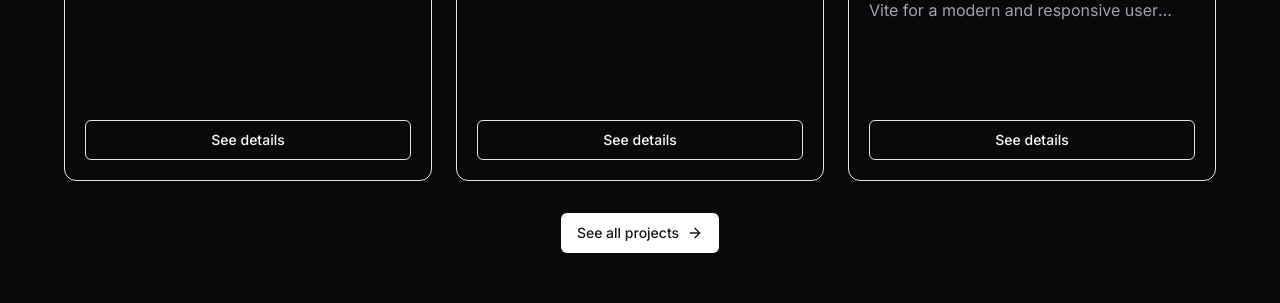
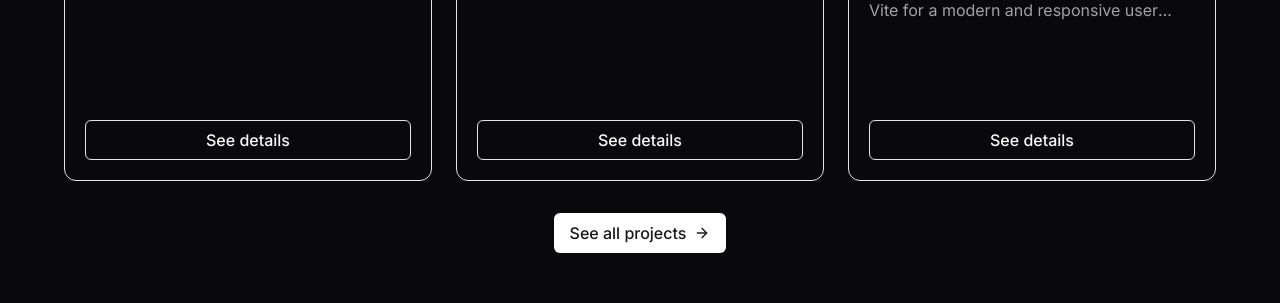
Before and after one commit to v-motta/portfolio-vmotta, a Next.js app: page / in a window 1280 px wide. Shown: the part 1040-1343 px from the top of the page. Built offline with nearby package versions, Linux system fonts and the light colour scheme.

Commit message:
fix: isPending feat and fix size/colors

```diff
--- a/src/components/ui/button.tsx
+++ b/src/components/ui/button.tsx
@@ -3,9 +3,10 @@ import { type VariantProps, cva } from 'class-variance-authority'
 import * as React from 'react'
 
 import { cn } from '@/lib/utils'
+import { LoadingIcon } from '../icons'
 
 const buttonVariants = cva(
-  'inline-flex items-center justify-center gap-2 whitespace-nowrap rounded-md text-sm font-medium transition-colors focus-visible:outline-none focus-visible:ring-1 focus-visible:ring-white disabled:pointer-events-none disabled:opacity-50 [&_svg]:pointer-events-none [&_svg]:size-4 [&_svg]:shrink-0',
+  'inline-flex items-center justify-center gap-2 whitespace-nowrap rounded-md font-medium transition-colors focus-visible:outline-none focus-visible:ring-1 focus-visible:ring-white disabled:pointer-events-none disabled:opacity-50 [&_svg]:pointer-events-none [&_svg]:size-4 [&_svg]:shrink-0',
   {
     variants: {
       variant: {
@@ -15,12 +16,12 @@ const buttonVariants = cva(
         outline: 'border border-zinc-200 bg-transparent hover:bg-white/5',
         secondary:
           'bg-secondary text-secondary-foreground shadow-sm hover:bg-secondary/80',
-        ghost: 'hover:bg-accent hover:text-accent-foreground',
+        ghost: 'hover:bg-white/10',
         link: 'text-primary underline-offset-4 hover:underline',
       },
       size: {
         default: 'h-10 px-4 py-2',
-        icon: 'h-9 w-9',
+        icon: 'h-10 w-10 aspect-square',
       },
     },
     defaultVariants: {
@@ -34,17 +35,33 @@ export interface ButtonProps
   extends React.ButtonHTMLAttributes<HTMLButtonElement>,
     VariantProps<typeof buttonVariants> {
   asChild?: boolean
+  isPending?: boolean
 }
 
 const Button = React.forwardRef<HTMLButtonElement, ButtonProps>(
-  ({ className, variant, size, asChild = false, ...props }, ref) => {
+  (
+    {
+      className,
+      variant,
+      size,
+      children,
+      isPending = false,
+      disabled = false,
+      asChild = false,
+      ...props
+    },
+    ref
+  ) => {
     const Comp = asChild ? Slot : 'button'
     return (
       <Comp
         className={cn(buttonVariants({ variant, size, className }))}
         ref={ref}
+        disabled={isPending || disabled}
         {...props}
-      />
+      >
+        {isPending ? <LoadingIcon /> : children}
+      </Comp>
     )
   }
 )
```
